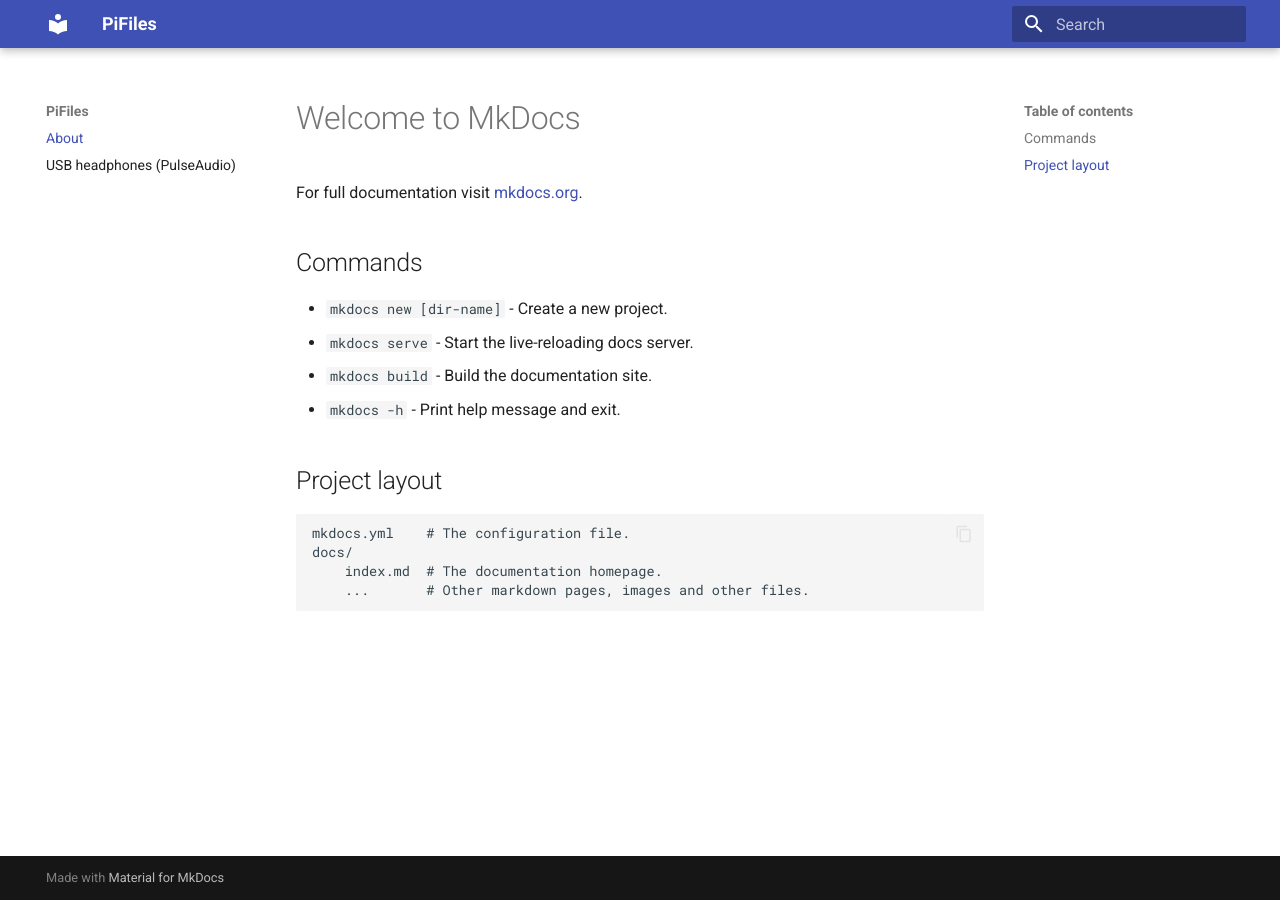
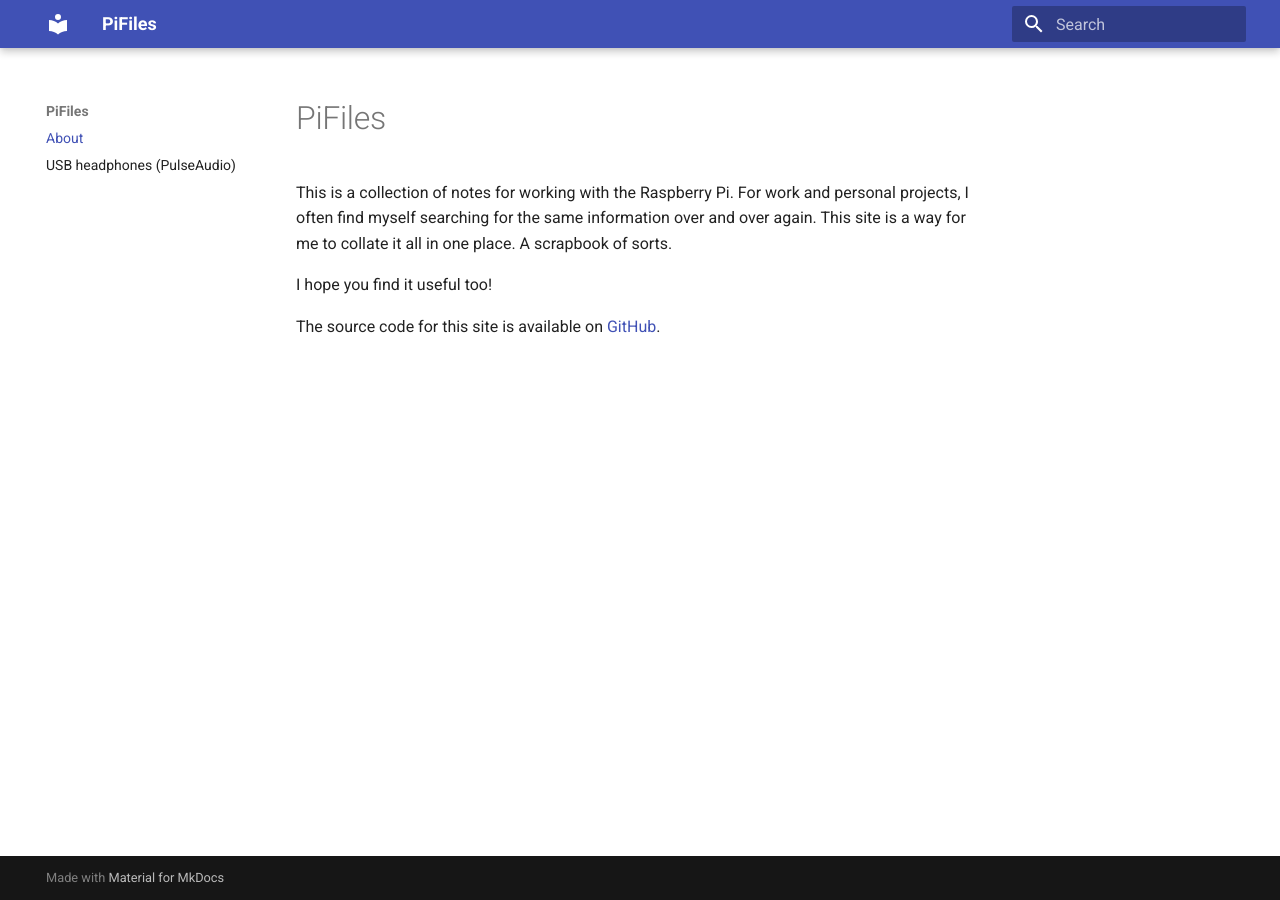
Before and after one commit to mikeesto/pifiles, an MkDocs documentation site: the page built from docs/index.md, in a window 1280 px wide. Built offline with MkDocs 1.6.1 and Material for MkDocs 9.7.7, drawn with Linux system fonts in a browser that asks for light colours.

Commit message:
update about page

```diff
--- a/docs/index.md
+++ b/docs/index.md
@@ -2,20 +2,10 @@
 title: About
 ---
 
-# Welcome to MkDocs
+# PiFiles
 
-For full documentation visit [mkdocs.org](https://www.mkdocs.org).
+This is a collection of notes for working with the Raspberry Pi. For work and personal projects, I often find myself searching for the same information over and over again. This site is a way for me to collate it all in one place. A scrapbook of sorts.
 
-## Commands
+I hope you find it useful too!
 
-- `mkdocs new [dir-name]` - Create a new project.
-- `mkdocs serve` - Start the live-reloading docs server.
-- `mkdocs build` - Build the documentation site.
-- `mkdocs -h` - Print help message and exit.
-
-## Project layout
-
-    mkdocs.yml    # The configuration file.
-    docs/
-        index.md  # The documentation homepage.
-        ...       # Other markdown pages, images and other files.
+The source code for this site is available on [GitHub](https://github.com/mikeesto/pifiles).
```
